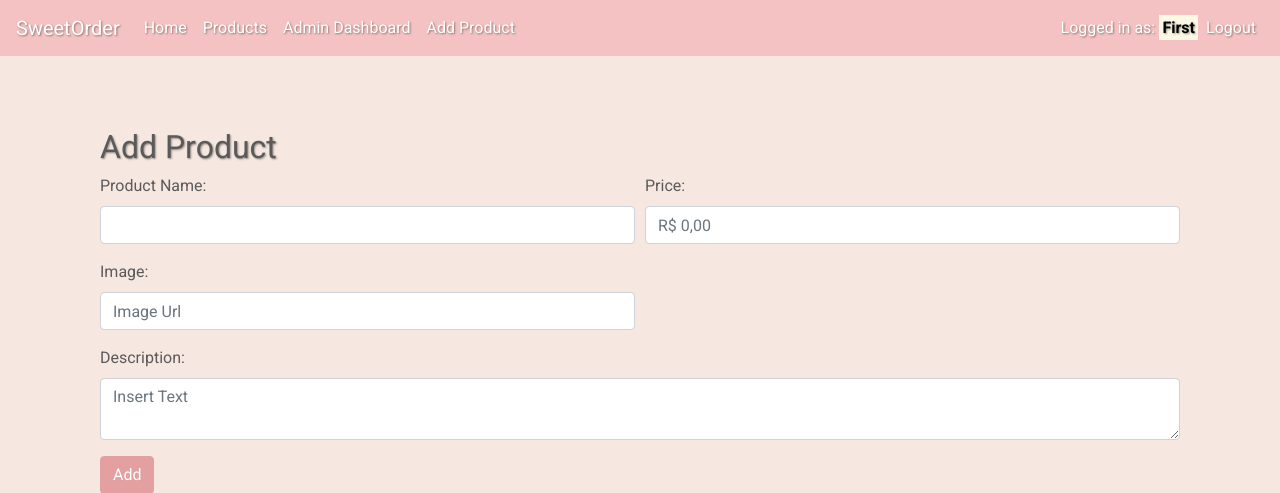
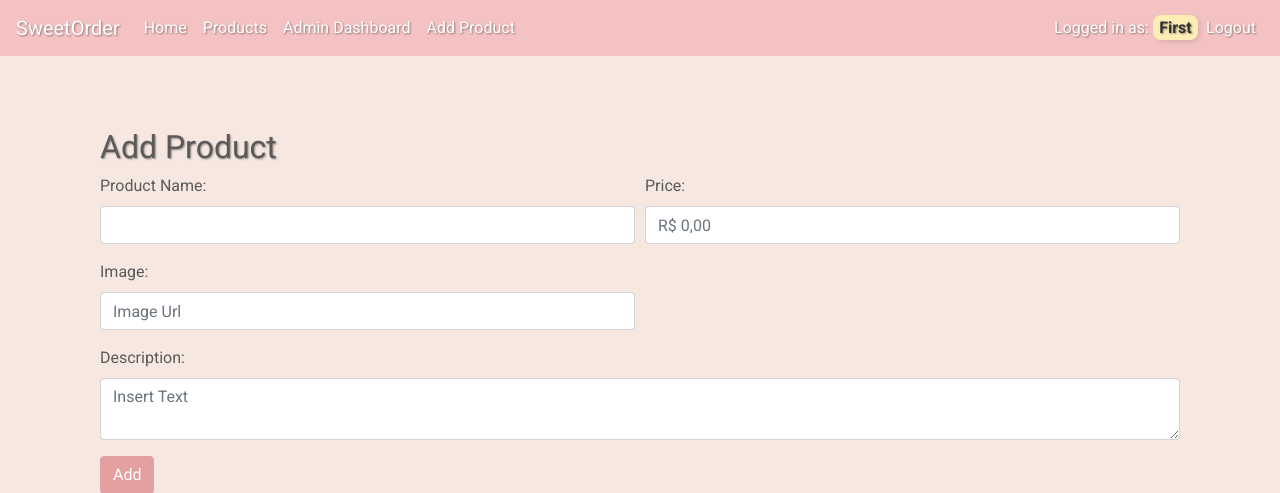
Before and after one commit to BrunoOliveira90/SweetOrder, a Flask app: page /Add_Product in a window 1280 px wide. Shown: the top 493 px of the page. Run offline with Flask 3, Linux system fonts and the light colour scheme; a user stored in the database is signed in; some libraries are stand-ins or nearby versions.

Commit message:
Fixed issue.

```diff
--- a/app/static/css/custom.css
+++ b/app/static/css/custom.css
@@ -16,6 +16,15 @@ html, body {
 
 a, h1, h2, h3, h4, h5, h6, p, th, td {
     text-shadow: 1px 1px 2px rgba(0, 0, 0, 0.4);
+}
+
+mark {
+    background-color: #ffedb6; /* Cor de fundo suave */
+    color: #333; /* Cor do texto */
+    border-radius: 8px; /* Bordas arredondadas */
+    padding: 0.2em 0.4em; /* Espaçamento interno (padding) para deixar o destaque mais espaçado */
+    box-shadow: 2px 2px 5px rgba(0, 0, 0, 0.1); /* Sombra leve para destaque */
+    font-weight: bold; /* Negrito para destaque */
 }
 
 .container {
```
